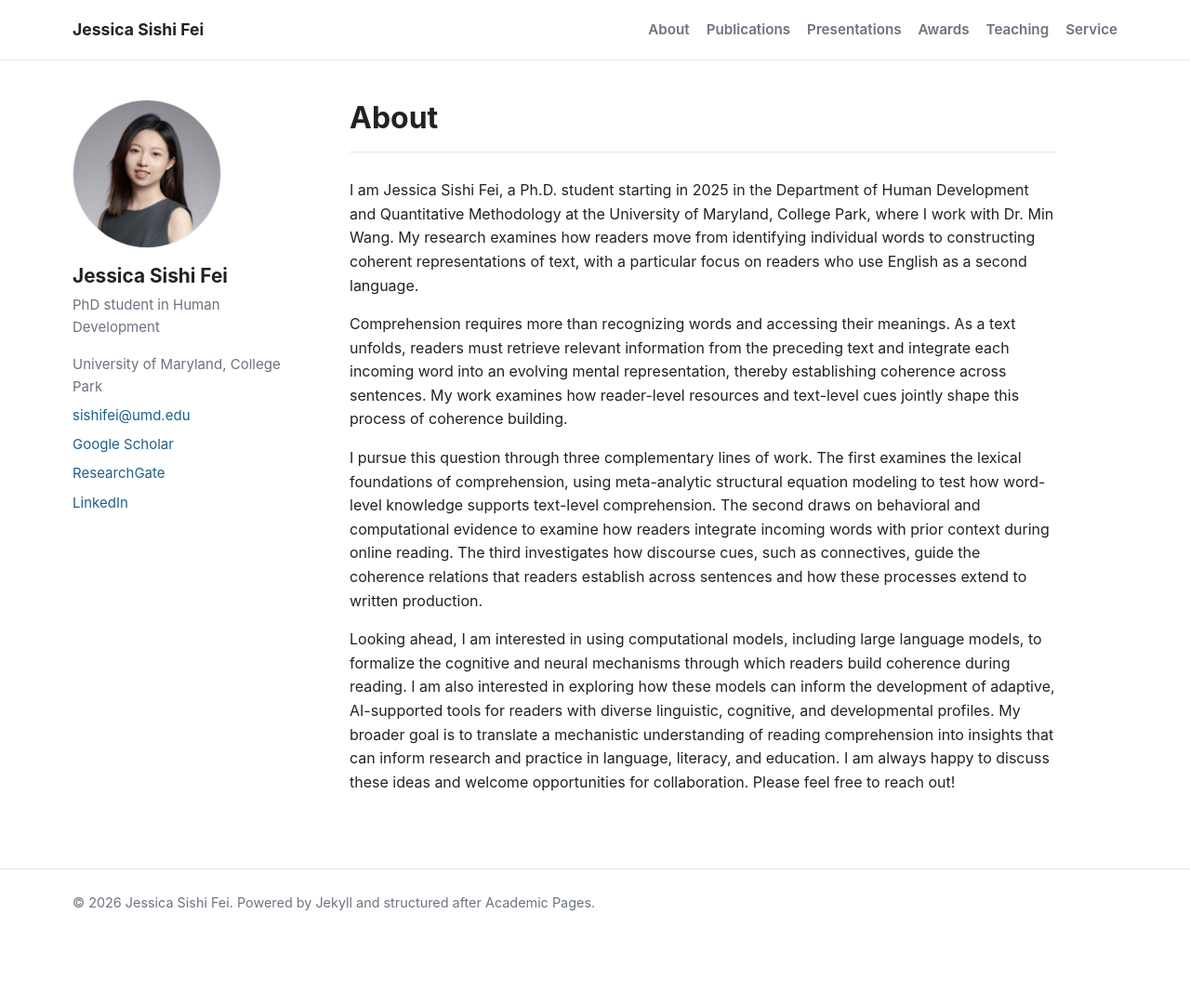
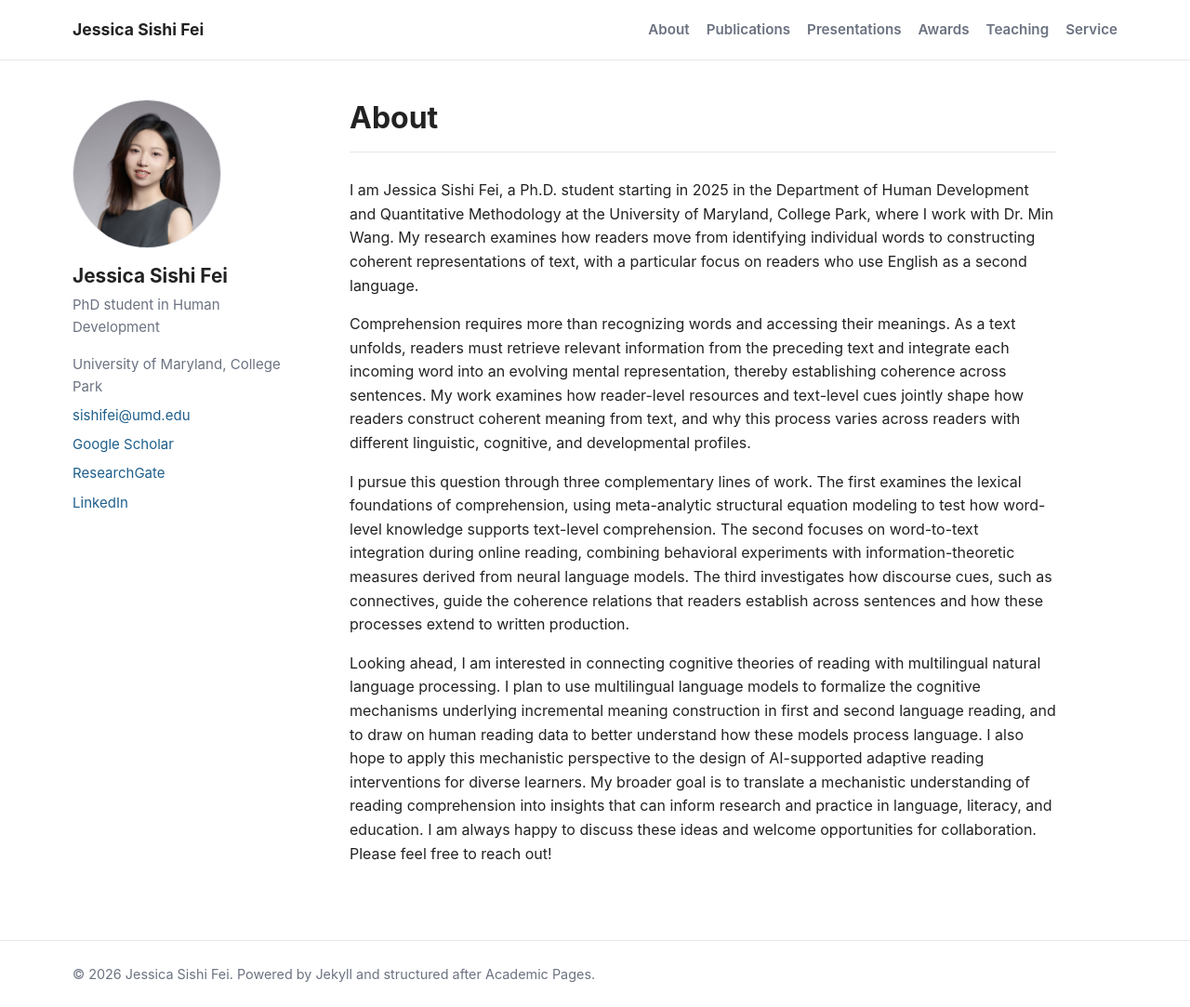
Before and after one commit to jessicasishifei/jessicasishifei.github.io, a Jekyll site: the page built from index.md, in a window 1280 px wide. Shown: the whole page at 93% size. Built offline with Jekyll 4.4.1, drawn with Linux system fonts in a browser that asks for light colours; before the commit the page ends 1006 px from its top, so only the background shows below that.

Commit message:
Update About page research description
Co-Authored-By: Claude Fable 5.2 <noreply@anthropic.com>
Claude-Session: https://claude.ai/code/session_01Ax9EbPD7o4KQgBDJxXgndQ

```diff
--- a/index.md
+++ b/index.md
@@ -6,8 +6,8 @@ author_profile: true
 
 I am Jessica Sishi Fei, a Ph.D. student starting in 2025 in the Department of Human Development and Quantitative Methodology at the University of Maryland, College Park, where I work with Dr. Min Wang. My research examines how readers move from identifying individual words to constructing coherent representations of text, with a particular focus on readers who use English as a second language.
 
-Comprehension requires more than recognizing words and accessing their meanings. As a text unfolds, readers must retrieve relevant information from the preceding text and integrate each incoming word into an evolving mental representation, thereby establishing coherence across sentences. My work examines how reader-level resources and text-level cues jointly shape this process of coherence building.
+Comprehension requires more than recognizing words and accessing their meanings. As a text unfolds, readers must retrieve relevant information from the preceding text and integrate each incoming word into an evolving mental representation, thereby establishing coherence across sentences. My work examines how reader-level resources and text-level cues jointly shape how readers construct coherent meaning from text, and why this process varies across readers with different linguistic, cognitive, and developmental profiles.
 
-I pursue this question through three complementary lines of work. The first examines the lexical foundations of comprehension, using meta-analytic structural equation modeling to test how word-level knowledge supports text-level comprehension. The second draws on behavioral and computational evidence to examine how readers integrate incoming words with prior context during online reading. The third investigates how discourse cues, such as connectives, guide the coherence relations that readers establish across sentences and how these processes extend to written production.
+I pursue this question through three complementary lines of work. The first examines the lexical foundations of comprehension, using meta-analytic structural equation modeling to test how word-level knowledge supports text-level comprehension. The second focuses on word-to-text integration during online reading, combining behavioral experiments with information-theoretic measures derived from neural language models. The third investigates how discourse cues, such as connectives, guide the coherence relations that readers establish across sentences and how these processes extend to written production.
 
-Looking ahead, I am interested in using computational models, including large language models, to formalize the cognitive and neural mechanisms through which readers build coherence during reading. I am also interested in exploring how these models can inform the development of adaptive, AI-supported tools for readers with diverse linguistic, cognitive, and developmental profiles. My broader goal is to translate a mechanistic understanding of reading comprehension into insights that can inform research and practice in language, literacy, and education. I am always happy to discuss these ideas and welcome opportunities for collaboration. Please feel free to reach out!
+Looking ahead, I am interested in connecting cognitive theories of reading with multilingual natural language processing. I plan to use multilingual language models to formalize the cognitive mechanisms underlying incremental meaning construction in first and second language reading, and to draw on human reading data to better understand how these models process language. I also hope to apply this mechanistic perspective to the design of AI-supported adaptive reading interventions for diverse learners. My broader goal is to translate a mechanistic understanding of reading comprehension into insights that can inform research and practice in language, literacy, and education. I am always happy to discuss these ideas and welcome opportunities for collaboration. Please feel free to reach out!
```
